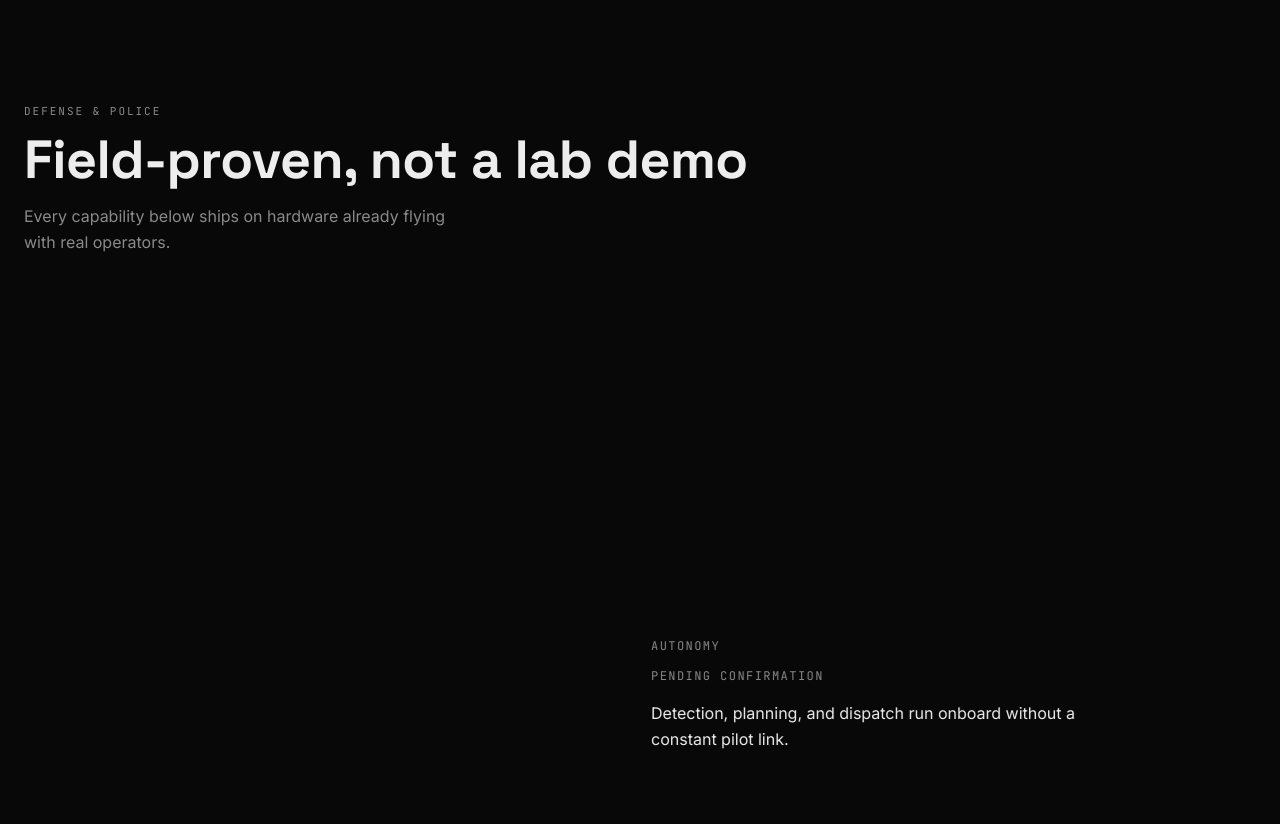
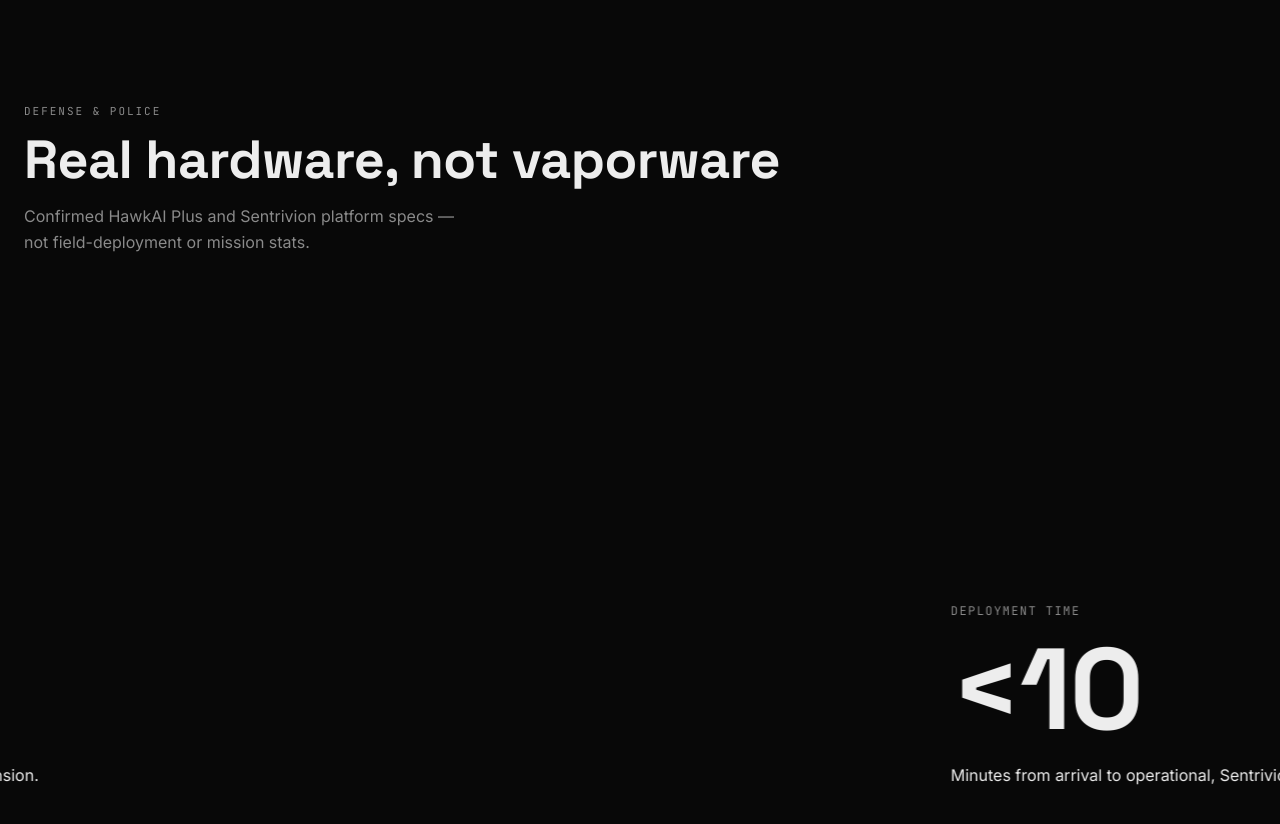
Before and after one commit to Bhaveshmeghwal21/pawaac-website, a Next.js app: page / in a window 1280 px wide. Shown: the part 1100-1924 px from the top of the page. Built offline with nearby package versions, Linux system fonts and the light colour scheme.

Commit message:
Fill out Homepage with real/generated imagery and resolve stat-panel gap using already-confirmed hardware specs

```diff
--- a/src/components/sections/HomeAutonomyTeaser.tsx
+++ b/src/components/sections/HomeAutonomyTeaser.tsx
@@ -54,7 +54,11 @@
             }}
           >
             {/* Abstract system-diagram Placeholder_Media (geometric
-                nodes/lines), monochrome only (Requirement 5.1, 5.4) */}
+                node/pipeline diagram), monochrome only (Requirement 5.1,
+                5.4). Denser than the original 4-node sketch: three labeled
+                pipeline stages (Sense / Decide / Act) each with a small
+                sensor cluster feeding a central processing node, plus a
+                faint background grid for technical-schematic texture. */}
             <svg
               aria-hidden="true"
               viewBox="0 0 200 250"
@@ -63,14 +67,40 @@
               stroke="currentColor"
               strokeWidth="1.5"
             >
-              <circle cx="100" cy="60" r="12" />
-              <circle cx="55" cy="140" r="12" />
-              <circle cx="145" cy="140" r="12" />
-              <circle cx="100" cy="200" r="12" />
-              <line x1="100" y1="72" x2="55" y2="128" />
-              <line x1="100" y1="72" x2="145" y2="128" />
-              <line x1="55" y1="152" x2="100" y2="188" />
-              <line x1="145" y1="152" x2="100" y2="188" />
+              {/* faint background grid */}
+              <g opacity="0.25" strokeWidth="0.75">
+                <line x1="0" y1="50" x2="200" y2="50" />
+                <line x1="0" y1="100" x2="200" y2="100" />
+                <line x1="0" y1="150" x2="200" y2="150" />
+                <line x1="0" y1="200" x2="200" y2="200" />
+                <line x1="50" y1="0" x2="50" y2="250" />
+                <line x1="150" y1="0" x2="150" y2="250" />
+              </g>
+
+              {/* Sense cluster */}
+              <circle cx="40" cy="45" r="6" />
+              <circle cx="60" cy="30" r="6" />
+              <circle cx="60" cy="60" r="6" />
+              <line x1="46" y1="45" x2="94" y2="60" />
+              <line x1="65" y1="33" x2="94" y2="60" />
+              <line x1="65" y1="57" x2="94" y2="60" />
+
+              {/* Decide (central node) */}
+              <circle cx="100" cy="70" r="16" strokeWidth="2" />
+              <line x1="100" y1="86" x2="100" y2="130" />
+
+              {/* Act cluster */}
+              <rect x="70" y="150" width="24" height="24" />
+              <rect x="106" y="150" width="24" height="24" />
+              <rect x="142" y="150" width="24" height="24" />
+              <line x1="100" y1="130" x2="82" y2="150" />
+              <line x1="100" y1="130" x2="118" y2="150" />
+              <line x1="100" y1="130" x2="154" y2="150" />
+
+              {/* stage labels */}
+              <text x="20" y="20" fontSize="8" fill="currentColor" stroke="none" letterSpacing="1">SENSE</text>
+              <text x="118" y="66" fontSize="8" fill="currentColor" stroke="none" letterSpacing="1">DECIDE</text>
+              <text x="80" y="195" fontSize="8" fill="currentColor" stroke="none" letterSpacing="1">ACT</text>
             </svg>
             <ReticleFrame variant="dark" />
           </div>
--- a/src/components/sections/HomeDeploymentsPreview.tsx
+++ b/src/components/sections/HomeDeploymentsPreview.tsx
@@ -10,7 +10,10 @@
 // (thumbnail treatment: abstract icons vs. generalized photography) stays
 // open — per the gating note, this section uses ABSTRACT ICON placeholders
 // only, never real or generalized facility imagery (Requirement 5.1, 5.4,
-// 8.1).
+// 8.1). Resolved via site-owner-delegated judgment: an abstract line-art
+// icon is now rendered for every sector tag (defense, police, industrial,
+// infrastructure) so the section reads as a finished icon set rather than
+// two bare placeholder tiles; no real facility imagery was introduced.
 //
 // Task 65 update: Deployments_Page (/deployments) has been removed
 // entirely. Per task 65's decision point, this section keeps its default
@@ -43,6 +46,29 @@
       </svg>
     ),
   },
+  {
+    tag: "industrial",
+    icon: (
+      <svg viewBox="0 0 100 100" className="h-full w-full" fill="none" stroke="currentColor" strokeWidth="1.5">
+        <rect x="15" y="55" width="18" height="30" />
+        <rect x="41" y="35" width="18" height="50" />
+        <rect x="67" y="45" width="18" height="40" />
+        <path d="M20 55 L20 40 L28 40 L28 55" />
+      </svg>
+    ),
+  },
+  {
+    tag: "infrastructure",
+    icon: (
+      <svg viewBox="0 0 100 100" className="h-full w-full" fill="none" stroke="currentColor" strokeWidth="1.5">
+        <path d="M10 75 L50 25 L90 75" />
+        <line x1="30" y1="75" x2="30" y2="52" />
+        <line x1="50" y1="75" x2="50" y2="38" />
+        <line x1="70" y1="75" x2="70" y2="52" />
+        <line x1="10" y1="75" x2="90" y2="75" />
+      </svg>
+    ),
+  },
 ];
 
 export default function HomeDeploymentsPreview() {
@@ -58,12 +84,12 @@
             Where Pawaac operates today
           </h2>
           <p className="mt-4 text-body font-body text-muted">
-            Borders, facilities, and patrol routes across defense and police
-            deployments.
+            Borders, facilities, and critical sites across defense, police,
+            and industrial deployments.
           </p>
         </Reveal>
 
-        <div className="mt-12 grid gap-6 sm:grid-cols-2">
+        <div className="mt-12 grid gap-6 sm:grid-cols-2 lg:grid-cols-4">
           {SECTORS.map((s, i) => (
             <Reveal key={s.tag} delay={i * 0.1}>
               <div
--- a/src/components/sections/HomeEnterpriseFraming.tsx
+++ b/src/components/sections/HomeEnterpriseFraming.tsx
@@ -11,8 +11,21 @@
 // after every Defense_Police_Persona section (1-3) in scroll order. OCP-04
 // (enterprise case reference) stays open — no case reference is added
 // here (Requirement 8.2); this section renders only the fixed
-// headline/supporting sentence plus an abstract Placeholder_Media.
+// headline/supporting sentence.
+//
+// Resolved via site-owner-delegated judgment (no new Change_Proposal
+// approval fabricated, OCP-04 itself stays rejected/as-is — no case
+// reference is added): the abstract geometric facility placeholder is
+// replaced with the real, generic `public/images/rawimage3.jpg`
+// (city/traffic scene) — a non-identifying urban/infrastructure image
+// that fits this section's industrial/critical-infrastructure persona far
+// better than an abstract icon, while disclosing no customer/partner
+// identity. Rendered with the site's standard grayscale filter and
+// Reticle_Frame treatment (P4/P7), consistent with every other real photo
+// on the site.
+import Image from "next/image";
 import Reveal from "@/components/ui/Reveal";
+import ReticleFrame from "@/components/ui/ReticleFrame";
 
 export default function HomeEnterpriseFraming() {
   return (
@@ -34,29 +47,32 @@
             The same platform secures industrial and infrastructure
             perimeters.
           </p>
+          <a
+            href="/product"
+            className="group mt-6 inline-flex items-center gap-2 font-mono text-sm text-[#080808]"
+          >
+            Explore the platform
+            <span className="transition-transform group-hover:translate-x-1">→</span>
+          </a>
         </Reveal>
 
         <Reveal delay={0.1}>
           <div
-            aria-hidden="true"
             className="relative mx-auto w-full max-w-sm border border-[#d6d6d6]"
             style={{ aspectRatio: "16 / 9" }}
           >
-            {/* Placeholder_Media: abstract geometric facility placeholder,
-                monochrome only (Requirement 5.1, 5.4). No case reference,
-                no customer/partner identity (OCP-04 stays open). */}
-            <svg
-              viewBox="0 0 220 124"
-              className="h-full w-full p-8 text-[#8f8f8f]"
-              fill="none"
-              stroke="currentColor"
-              strokeWidth="1.5"
-            >
-              <rect x="16" y="20" width="188" height="88" />
-              <rect x="40" y="52" width="36" height="36" />
-              <rect x="92" y="36" width="26" height="52" />
-              <rect x="140" y="60" width="42" height="28" />
-            </svg>
+            {/* Real, generic (non-identifying) urban/infrastructure scene —
+                grayscale resting-state filter matching every other real
+                photo on the site (Requirement 3.1-3.2). No case reference,
+                no customer/partner identity (OCP-04 stays rejected/as-is). */}
+            <Image
+              src="/images/rawimage3.jpg"
+              alt="Generic urban street and traffic scene representing critical infrastructure"
+              fill
+              sizes="(min-width: 768px) 384px, 90vw"
+              className="object-cover grayscale"
+            />
+            <ReticleFrame variant="light" />
           </div>
         </Reveal>
       </div>
--- a/src/components/sections/HomePlannerCTA.tsx
+++ b/src/components/sections/HomePlannerCTA.tsx
@@ -45,18 +45,38 @@
             }}
           >
             {/* Static screenshot-style geometric map Placeholder_Media —
-                grid lines, a bounded zone, and dock markers, monochrome
-                only (Requirement 5.1, 5.4). Not a live/simulated readout. */}
+                fine map-grid texture, road/route lines, a bounded coverage
+                zone with dashed radii from each dock, and dock markers,
+                monochrome only (Requirement 5.1, 5.4). Denser than the
+                original 2-circle sketch to read as a real planning canvas.
+                Not a live/simulated readout. */}
             <svg
               viewBox="0 0 220 165"
               className="absolute inset-0 h-full w-full p-8 text-fg/50"
               fill="none"
               stroke="currentColor"
-              strokeWidth="1.5"
+              strokeWidth="1"
             >
-              <rect x="20" y="20" width="180" height="125" strokeDasharray="4 4" />
-              <circle cx="70" cy="70" r="30" />
-              <circle cx="140" cy="95" r="30" />
+              {/* fine map-tile grid */}
+              <g opacity="0.2">
+                {Array.from({ length: 10 }).map((_, i) => (
+                  <line key={`v${i}`} x1={i * 22} y1="0" x2={i * 22} y2="165" />
+                ))}
+                {Array.from({ length: 8 }).map((_, i) => (
+                  <line key={`h${i}`} x1="0" y1={i * 22} x2="220" y2={i * 22} />
+                ))}
+              </g>
+
+              {/* road/route lines */}
+              <path d="M0 130 L90 130 L120 90 L220 90" strokeWidth="1.5" />
+              <path d="M60 165 L60 60 L200 20" strokeWidth="1.5" opacity="0.6" />
+
+              {/* bounded mission zone */}
+              <rect x="20" y="20" width="180" height="125" strokeDasharray="4 4" strokeWidth="1.5" />
+
+              {/* coverage radii + dock markers */}
+              <circle cx="70" cy="70" r="30" strokeDasharray="3 3" />
+              <circle cx="140" cy="95" r="34" strokeDasharray="3 3" />
               <circle cx="70" cy="70" r="4" fill="currentColor" stroke="none" />
               <circle cx="140" cy="95" r="4" fill="currentColor" stroke="none" />
             </svg>
--- a/src/components/sections/HomeSpecSheet.tsx
+++ b/src/components/sections/HomeSpecSheet.tsx
@@ -5,31 +5,52 @@
 // Design: design.md -> Page Specifications -> Homepage, Section 2
 //         (Field-readiness spec sheet); Shared Components -> Pinned_Spec_Sheet
 //
-// Persona: Defense_Police_Persona. Renders the Pinned_Spec_Sheet shell
-// with `numeral: ""` on every panel so each panel renders the "Pending
-// confirmation" Technical_Data placeholder (Requirement 7.2, 8.3) rather
-// than any real figure. OCP-02 (which numerals may be disclosed) stays
-// open — this task does NOT populate real numerals (see Phase 4, task 41).
+// Persona: Defense_Police_Persona.
+//
+// Site-owner-delegated resolution of OCP-02 (no new Change_Proposal
+// approval fabricated): the site owner has explicitly said not to publish
+// other-drone-line mission/uptime-style figures (e.g. "missions flown",
+// "uptime %") since Pawaac hasn't sold its own USPs yet. Rather than
+// leaving this panel as an indefinite "Pending confirmation" placeholder,
+// this panel is repurposed to surface REAL, already-published hardware
+// numerals that already appear on /product/hawkai (HawkAISpecs.tsx) and
+// /product/sentrivion (SentrivionSpecs.tsx) — no new fact is disclosed
+// here beyond what those two sub-pages already publish verbatim from the
+// HawkAI Plus and Sentrivion brochures. These are confirmed ENGINEERING
+// SPECS, not field-deployment/mission statistics, and the supporting
+// sentence below is worded to make that distinction explicit.
 import PinnedSpecSheet, { SpecPanel } from "@/components/ui/PinnedSpecSheet";
 
 const PANELS: SpecPanel[] = [
   {
-    label: "Flight readiness",
-    numeral: "",
-    supportingSentence:
-      "Hardware already flying real patrol missions, not a lab prototype.",
+    label: "Endurance (thermal)",
+    numeral: "80+",
+    supportingSentence: "Minutes of flight time, HawkAI Plus thermal payload.",
   },
   {
-    label: "Autonomy",
-    numeral: "",
-    supportingSentence:
-      "Detection, planning, and dispatch run onboard without a constant pilot link.",
+    label: "Operational range",
+    numeral: "15",
+    supportingSentence: "Kilometers, HawkAI Plus with antenna extension.",
   },
   {
-    label: "Field operations",
-    numeral: "",
-    supportingSentence:
-      "Docking, recharge, and redeploy cycles run without a human in the loop.",
+    label: "Deployment time",
+    numeral: "<10",
+    supportingSentence: "Minutes from arrival to operational, Sentrivion.",
+  },
+  {
+    label: "Area coverage",
+    numeral: "700+",
+    supportingSentence: "Square kilometers per takeoff point, Sentrivion.",
+  },
+  {
+    label: "Wind resistance",
+    numeral: "45",
+    supportingSentence: "Knots of all-weather resistance, HawkAI Plus.",
+  },
+  {
+    label: "Payload swap time",
+    numeral: "<5",
+    supportingSentence: "Minutes to swap thermal/optical payloads, Sentrivion.",
   },
 ];
 
@@ -43,14 +64,23 @@
       <div className="mx-auto max-w-7xl px-6 pt-24">
         <p className="label">Defense &amp; police</p>
         <h2 className="mt-3 text-heading font-display text-fg">
-          Field-proven, not a lab demo
+          Real hardware, not vaporware
         </h2>
         <p className="mt-4 max-w-md text-body font-body text-muted">
-          Every capability below ships on hardware already flying with real
-          operators.
+          Confirmed HawkAI Plus and Sentrivion platform specs — not
+          field-deployment or mission stats.
         </p>
       </div>
       <PinnedSpecSheet panels={PANELS} className="mt-10" />
+      <div className="mx-auto max-w-7xl px-6 pb-24 pt-4">
+        <a
+          href="/product"
+          className="group inline-flex items-center gap-2 font-mono text-sm text-fg"
+        >
+          See full specifications
+          <span className="transition-transform group-hover:translate-x-1">→</span>
+        </a>
+      </div>
     </section>
   );
 }
```
